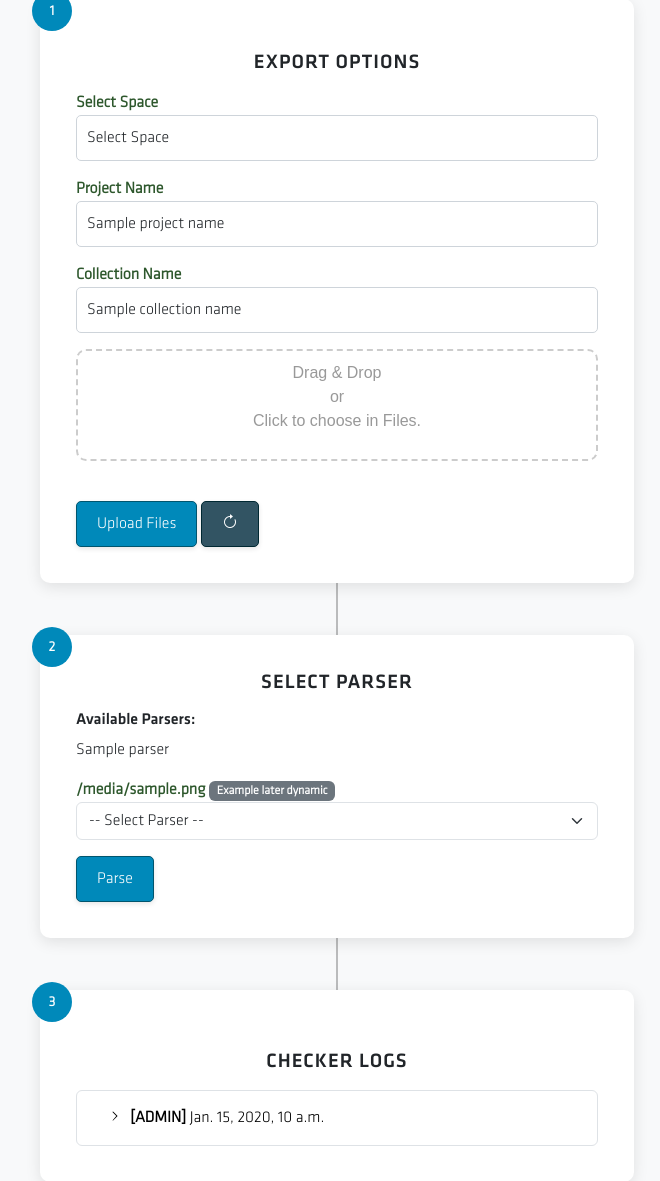
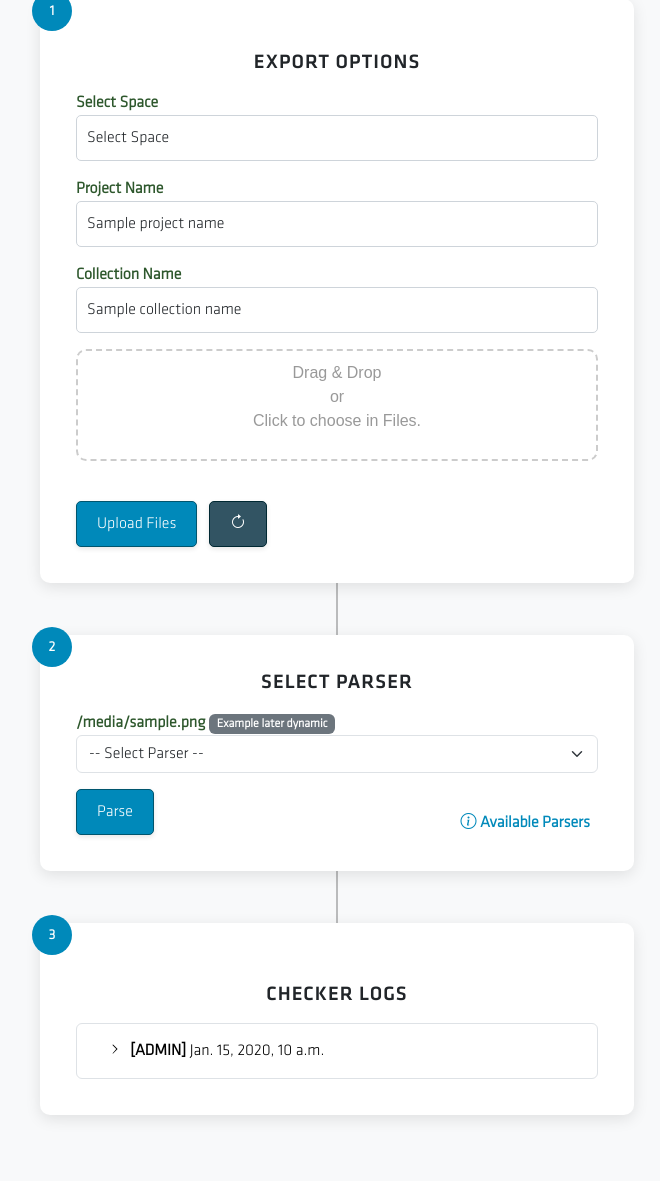
Before and after one commit to JosePizarro3/openbis-upload-helper, a Django app: template openbis_upload_helper/app/templates/homepage.html in a window 1280 px wide. Shown: the part 107-1288 px from the top of the page, without its empty margins (303-963 px from the left). Run offline with Django 5.2, Linux system fonts and the light colour scheme; the template is opened without the code that fills it: most values are stand-ins (such as "Sample title", 1, 10 or a date in 2020); parts of the project's set-up code (start-up, migrations or seed data) failed here and were passed over.

Commit message:
first tooltip updates

```diff
--- a/openbis_upload_helper/app/static/css/style.css
+++ b/openbis_upload_helper/app/static/css/style.css
@@ -315,3 +315,85 @@ ul#file-list ul li {
 ul#file-list ul li:last-child {
     border-bottom: none;
 }
+
+.tooltip {
+  position: relative;
+  display: inline-block;
+  cursor: pointer;
+  color: var(--bam-schwarz-100)
+}
+
+.tooltip .tooltiptext {
+  visibility: hidden;
+  padding: 0.25em 0.5em;
+  background-color: black;
+  color: #fff;
+  text-align: center;
+  border-radius: 0.25em;
+  white-space: nowrap;
+
+  /* Position the tooltip */
+  position: absolute;
+  z-index: 1;
+  top: 100%;
+  left: 100%;
+  transition-property: visibility;
+  transition-delay: 0s;
+}
+
+.tooltip:hover .tooltiptext {
+  visibility: visible;
+  transition-delay: 0.3s;
+}
+
+.parser-tooltip-group {
+  position: relative;
+  display: inline-block;
+}
+
+.tooltip-trigger {
+  cursor: pointer;
+  color: var(--bam-blau-dark);
+  font-weight: bold;
+  padding: 2px 8px;
+}
+
+.tooltip-list {
+  visibility: hidden;
+  opacity: 0;
+  position: absolute;
+  right: 0;
+  top: 120%;
+  min-width: 200px;
+  max-height: 220px;
+  overflow-y: auto;
+  background: #222;
+  color: #fff;
+  border-radius: 8px;
+  box-shadow: 0 4px 16px rgba(0,0,0,0.15);
+  padding: 12px 18px;
+  z-index: 100;
+  transition: opacity 0.2s;
+  font-size: 0.98em;
+}
+
+.parser-tooltip-group:hover .tooltip-list,
+.parser-tooltip-group:focus-within .tooltip-list {
+  visibility: visible;
+  opacity: 1;
+}
+
+.tooltip-list ul {
+  margin: 8px 0 0 0;
+  padding: 0;
+  list-style: none;
+}
+
+.tooltip-list li {
+  padding: 3px 0;
+  border-bottom: 1px solid #444;
+}
+
+.tooltip-list li:last-child {
+  border-bottom: none;
+}
--- a/openbis_upload_helper/app/templates/homepage.html
+++ b/openbis_upload_helper/app/templates/homepage.html
@@ -65,7 +65,14 @@
                                         <script src="https://cdnjs.cloudflare.com/ajax/libs/jszip/3.10.1/jszip.min.js"></script>
                                         <script src="{% static 'js/homepage.js' %}"></script>
                                         <button type="submit" name="upload" class="btn btn-primary">Upload Files</button>
-                                        <a href="{% url 'homepage' %}?reset=1" class="btn btn-secondary text-center"><i class="bi bi-arrow-clockwise"></i></a>
+                                        <div class="parser-tooltip-group" style="">
+                                            <span class="tooltip-trigger">
+                                                <a href="{% url 'homepage' %}?reset=1" class="btn btn-secondary text-center" style="text-align: right;"><i class="bi bi-arrow-clockwise"></i></a>
+                                            </span>
+                                            <div class="tooltip-list">
+                                                <p>Resets Card 2 and 3</p>
+                                            </div>
+                                        </div>
                                     </form>
                                 </div>
                             </div>
@@ -79,12 +86,6 @@
                   <div class="card-body">
                     <div class="card-number">2</div>
                     <h5 class="text-center">Select Parser</h5>
-                    <h6>Available Parsers:</h6>
-                    <ul style="list-style: none; padding: 0; margin: 3; display: flex; gap: 10px;">
-                        {% for parser in parser_choices %}
-                            <li>{{ parser }}</li>
-                        {% endfor %}
-                    </ul>
                     <form method="POST">
                         {% csrf_token %}
                         {% for file in uploaded_files %}
@@ -100,11 +101,27 @@
                             </select>
                         </div>
                         {% endfor %}
-                        {% if parser_assigned %}
-                            <button type="submit" class="btn btn-secondary" disabled>Parse</button>
-                        {% else %}
-                            <button type="submit" name="assign_parsers" class="btn btn-primary">Parse</button>
-                        {% endif %}
+                        <div style="display: flex; justify-content: space-between; align-items: flex-end;">
+                            <div>
+                            {% if parser_assigned %}
+                                <button type="submit" class="btn btn-secondary" disabled>Parse</button>
+                            {% else %}
+                                <button type="submit" name="assign_parsers" class="btn btn-primary">Parse</button>
+                            {% endif %}
+                            </div>
+                            <div class="parser-tooltip-group" style="text-align: right;">
+                              <span class="tooltip-trigger">
+                                <i class="bi bi-info-circle"></i> Available Parsers
+                              </span>
+                              <div class="tooltip-list">
+                                <ul>
+                                  {% for parser in parser_choices %}
+                                    <li>{{ parser }}</li>
+                                  {% endfor %}
+                                </ul>
+                              </div>
+                            </div>
+                        </div>
                     </form>
                   </div>
                 </div>
```
